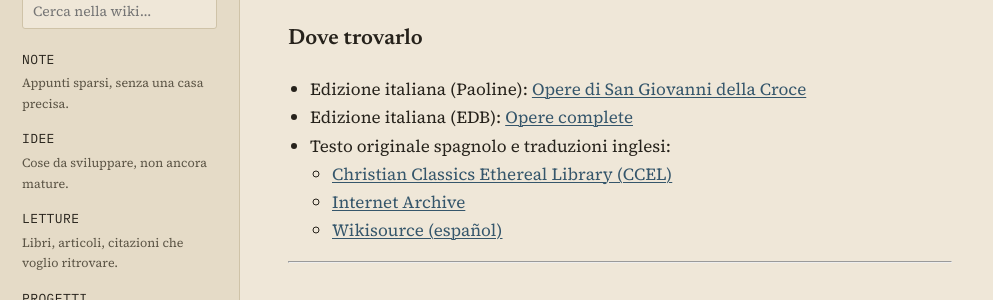
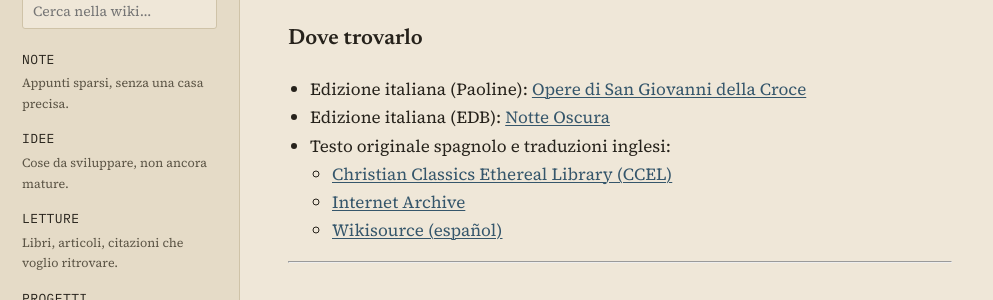
Before and after one commit to Vicknopf11/filoclastos-wiki, a Jekyll site: the page built from letture/notte-oscura.md, in a window 1280 px wide and 900 px high. Shown: the part 147-447 px from the top of the window, without its empty margins (0-993 px from the left). Built offline with Jekyll 4.4.1, drawn with Linux system fonts in a browser that asks for light colours.

Commit message:
Fix links for Italian editions and Internet Archive
Updated links for Italian editions and original texts.

```diff
--- a/letture/notte-oscura.md
+++ b/letture/notte-oscura.md
@@ -8,11 +8,11 @@ sommario: "Guida alla lettura e commenti strofa per strofa della Notte oscura di
 
 ## Dove trovarlo
 
-- Edizione italiana (Paoline): [Opere di San Giovanni della Croce](https://www.paolinestore.it/)
-- Edizione italiana (EDB): [Opere complete](https://www.dehoniane.it/)
+- Edizione italiana (Paoline): [Opere di San Giovanni della Croce]([https://www.paolinestore.it/](https://www.paolinestore.it/opere-complete-giovanni-della-croce-19703.html))
+- Edizione italiana (EDB): [Notte Oscura](https://edb.it/libro/9788810507254-notte-oscura)
 - Testo originale spagnolo e traduzioni inglesi:
   - [Christian Classics Ethereal Library (CCEL)](https://www.ccel.org/ccel/john_cross/dark_night)
-  - [Internet Archive](https://archive.org/)
+  - [Internet Archive]([https://archive.org/](https://archive.org/details/darknightofsoulo0000john))
   - [Wikisource (español)](https://es.wikisource.org/wiki/Noche_oscura_del_alma)
 
 ---
```
